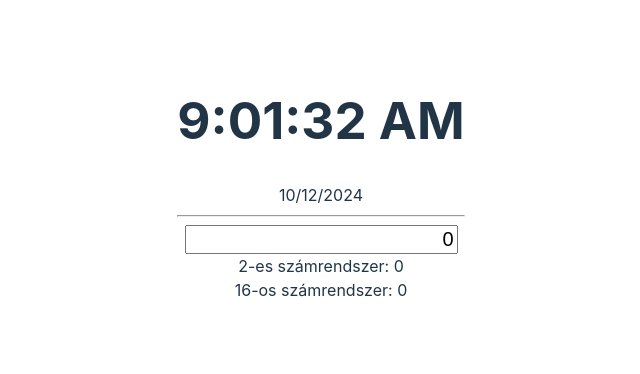
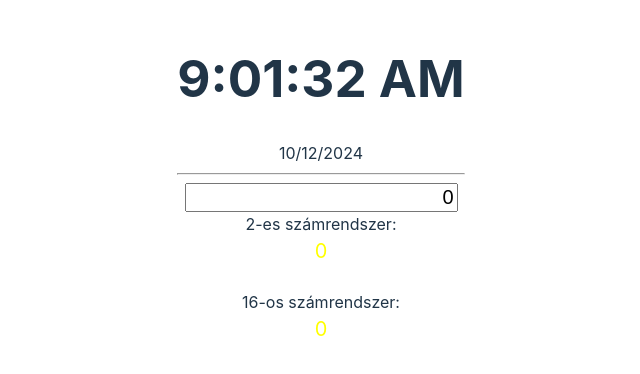
Before and after one commit to tomuwhu/vite_esti_fetch, a Svelte app: page / in a window 1280 px wide. Shown: the part 220-594 px from the top of the page, without its empty margins (319-959 px from the left). Built offline with nearby package versions, Linux system fonts and the light colour scheme.

Commit message:
nemtommmit módosítottam :(

```diff
--- a/src/App.svelte
+++ b/src/App.svelte
@@ -15,12 +15,16 @@
   <hr>
   <input type="text" bind:value={szam}>
   <br>
-  2-es számrendszer: {Number(szam)
-    .toString(2)}
+  2-es számrendszer:<br>
+  <div class="out">{BigInt(szam)
+    .toString(2)}</div>
   <br>
-  16-os számrendszer: {Number(szam)
-    .toString(16)
-    .toLocaleUpperCase()}
+  16-os számrendszer:<br>
+  <div class="out">
+    {BigInt(szam)
+      .toString(16)
+      .toLocaleUpperCase()}
+  </div>
 </main>
 
 <style>
@@ -28,4 +32,10 @@
     text-align: right;
     font-size: 20px;
   }
+  .out {
+    color: yellow;
+    font-size: 20px;
+    overflow-wrap: break-word;
+    max-width: 500px;
+  }
 </style>
```
Also changed, not shown: 5 other files (tests, documents, lock files or other folders).
